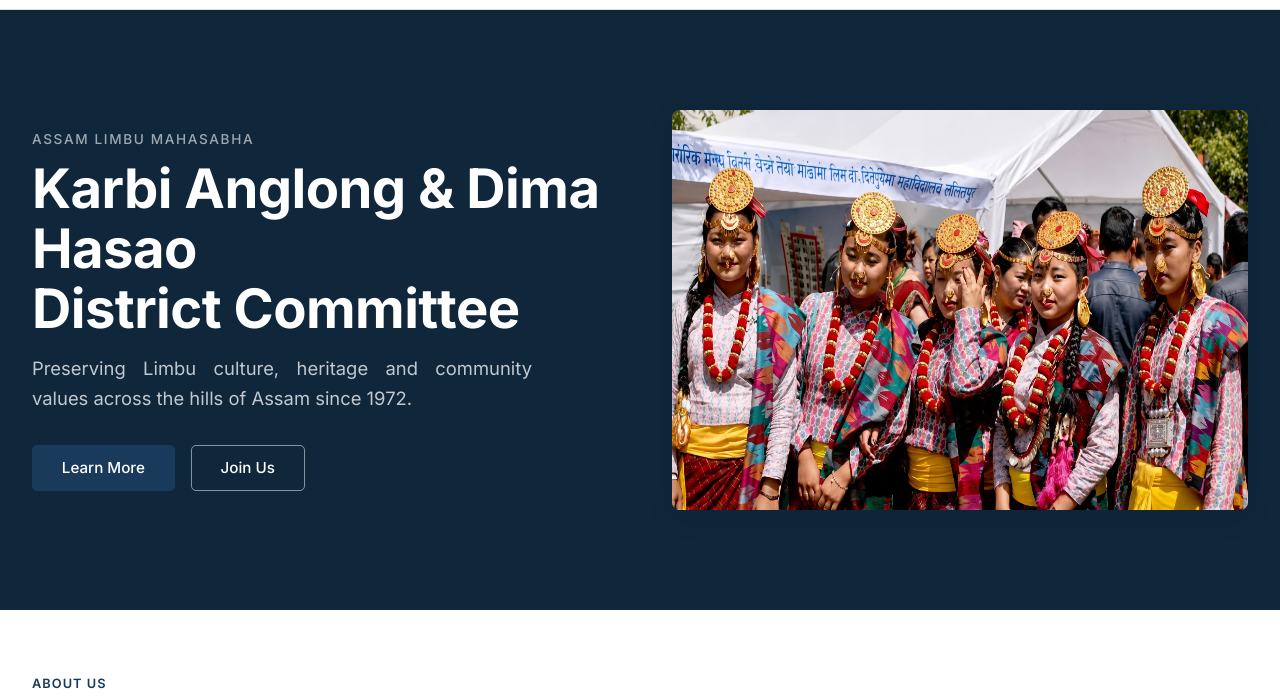
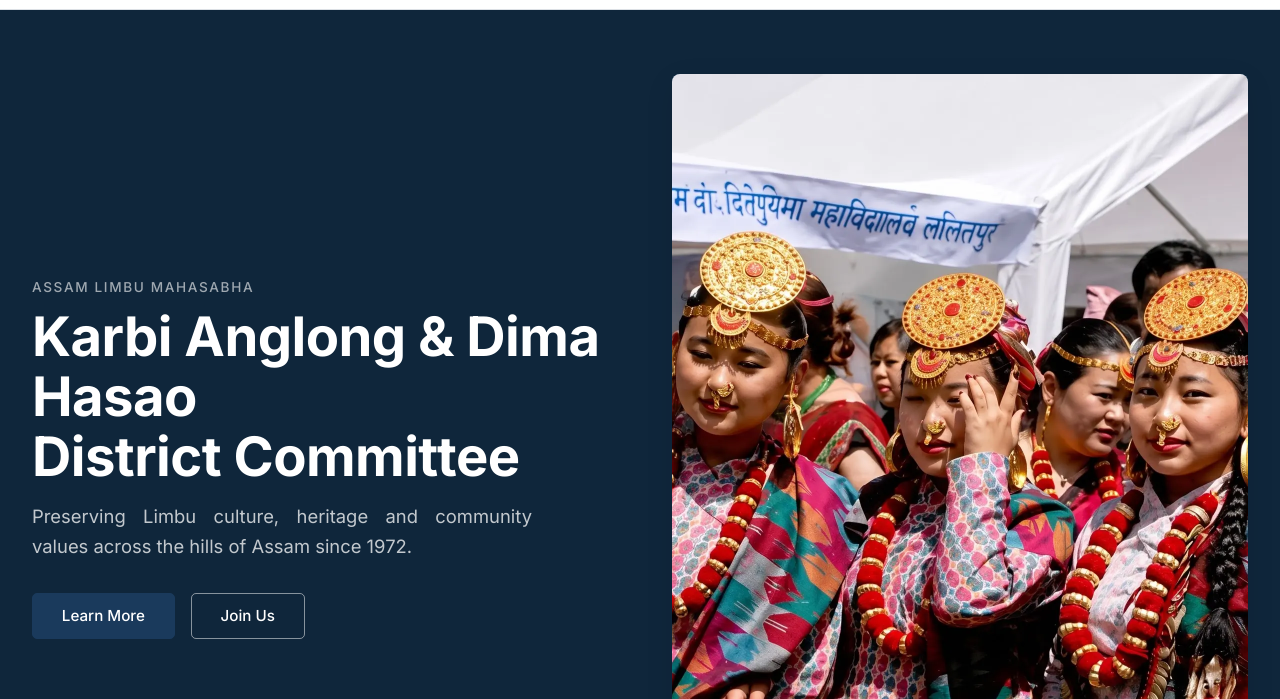
Before and after one commit to host-limbu/assam-limbu-mahasabha, a plain HTML site: page index.html in a window 1280 px wide. Shown: the part 63-762 px from the top of the page. Drawn offline with Linux system fonts and the light colour scheme; files whose address does not match are found by name.

Commit message:
Update hero-slider.css

```diff
--- a/css/hero-slider.css
+++ b/css/hero-slider.css
@@ -1,39 +1,28 @@
-/* ============================================================
-   HERO SLIDER
-   ============================================================ */
 .hero-image {
-    position: relative;
+    width: 100%;
+    aspect-ratio: 3 / 4;
     overflow: hidden;
-    min-height: 400px;
     border-radius: var(--radius-lg);
     box-shadow: var(--shadow-lg);
     background-color: var(--color-primary-light);
+    position: relative;
 }
-
 .hero-slider {
-    display: flex;
     width: 100%;
     height: 100%;
-    min-height: 400px;
-    transition: transform 0.8s cubic-bezier(0.25, 0.1, 0.25, 1);
-    will-change: transform;
+    position: relative;
 }
-
-.hero-slide {
-    flex: 0 0 100%;
-    min-height: 400px;
-    background-size: cover;
-    background-position: center;
-    background-repeat: no-repeat;
+.hero-slider .slide {
+    position: absolute;
+    top: 0;
+    left: 0;
+    width: 100%;
+    height: 100%;
+    object-fit: cover;
+    object-position: center;
+    opacity: 0;
+    transition: opacity 1.5s ease-in-out;
 }
-
-/* Pause indicator (optional) */
-.hero-slider.paused {
-    opacity: 0.95;
-    transition: opacity 0.3s ease;
+.hero-slider .slide.active {
+    opacity: 1;
 }
-
-/* If JS fails, show first image */
-.hero-slider {
-    transform: translateX(0%);
-}
```
